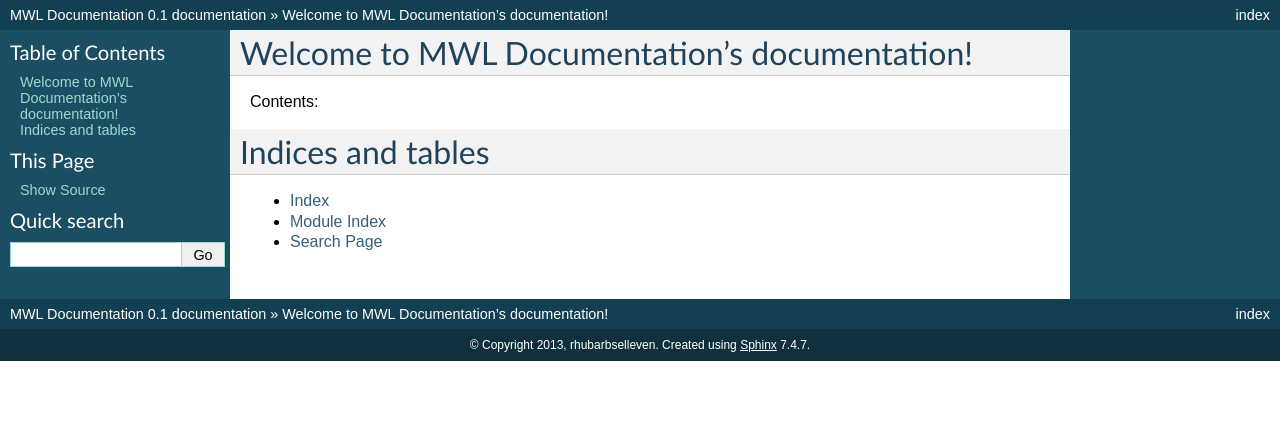
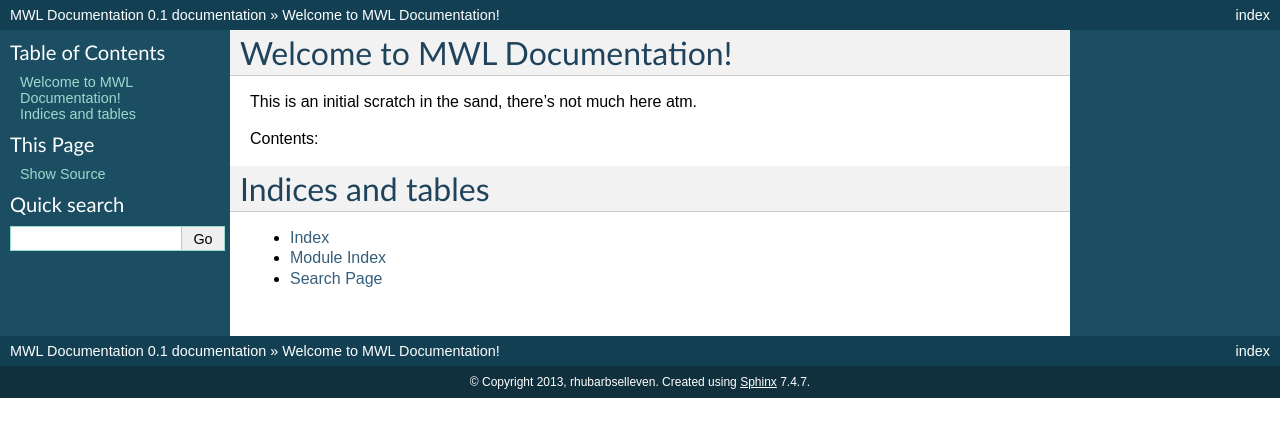
Before and after one commit to mekwars-legends/mwl-docs, a Sphinx documentation site: the page built from docs/index.rst, in a window 1280 px wide. Shown: the top 437 px of the page. Built offline with Sphinx 7.4.7, drawn with Linux system fonts in a browser that asks for light colours.

```diff
--- a/docs/index.rst
+++ b/docs/index.rst
@@ -3,8 +3,10 @@
    You can adapt this file completely to your liking, but it should at least
    contain the root `toctree` directive.
 
-Welcome to MWL Documentation's documentation!
+Welcome to MWL Documentation!
 =============================================
+
+This is an initial scratch in the sand, there's not much here atm.
 
 Contents:
 
```
